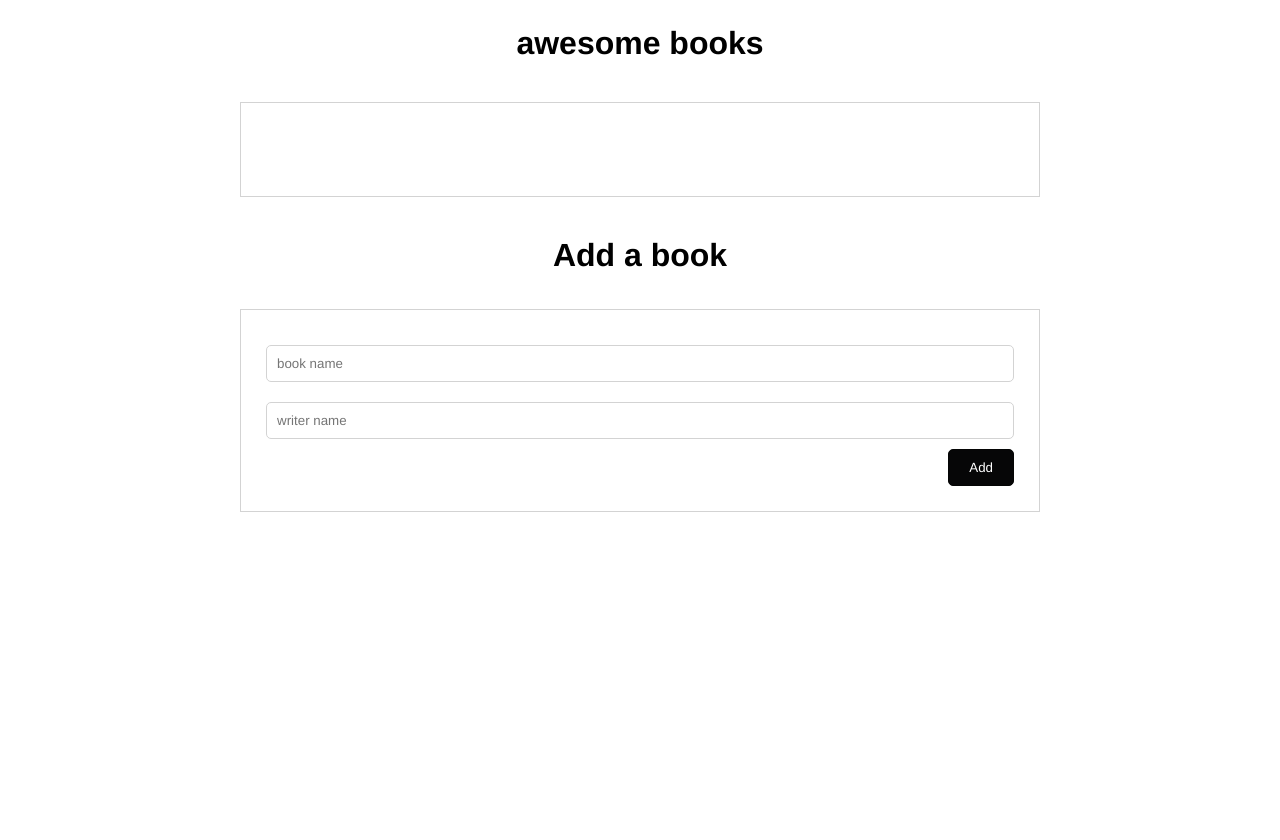
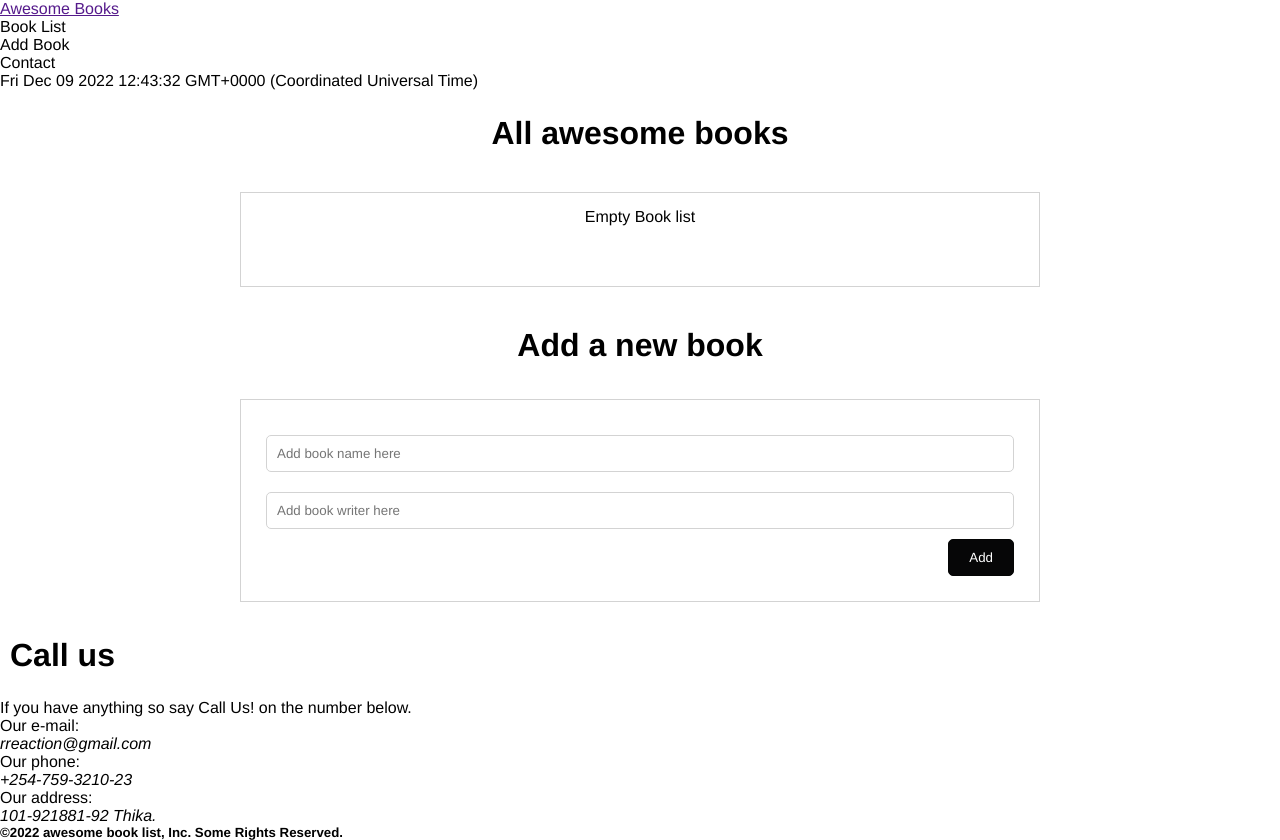
Before and after one commit to Ramaunspoken/awesome-Books, a website with bundled scripts: page index.html in a window 1280 px wide. Before the commit the page ends 800 px from the top, so only its background shows below. Built offline with nearby package versions, Linux system fonts and the light colour scheme.

Commit message:
Update index.html

```diff
--- a/index.html
+++ b/index.html
@@ -5,32 +5,55 @@
   <meta http-equiv="X-UA-Compatible" content="IE=edge">
   <meta name="viewport" content="width=device-width, initial-scale=1.0">
   <link rel="stylesheet" href="style.css">
+  <title>Awesome Books</title>
   <link rel="icon" type="image/x-icon" href="img/32306366.jpg">
-  <title>Awesome Books</title>
 </head>
 <body>
-  <main>
+  <header class="header">
+    <nav class="navbar">
+      <div class="brand"><a class="brand-logo" href="">Awesome Books</a></div>
+      <ul class="nav-item-group">
+        <li id="books" class="nav-item">Book List</li>
+        <li id="add-new-book" class="nav-item active">Add Book</li>
+        <li id="contact-us" class="nav-item">Contact</li>
+      </ul>
+    </nav>
+  </header>
+  <main class="main-container">
+    <div class="date-now"><span id="show-date"></span></div>
     <section class="books-section">
-      <h1 class="section-name">awesome books</h1>
+      <h1 class="section-name">All awesome books</h1>
       <ul class="books-list">
       </ul>
     </section>
-    <section class="put-book-section">
-      <h2 class="section-name">Add a book</h2>
+    <section class="put-book-section slide-in">
+      <h2 class="section-name">Add a new book</h2>
       <form id="put-book">
         <fieldset class="put-book-field">
           <div class="input-text">
-            <input type="text" name="name" id="name" placeholder="book name"/>
+            <input type="text" name="name" id="name" placeholder="Add book name here"/>
           </div>
           <div class="input-text">
-            <input type="text" name="writer" id="writer" placeholder="writer name"/>
+            <input type="text" name="writer" id="writer" placeholder="Add book writer here"/>
           </div>
           <button class="button-submit" type="submit">Add</button>
           <div class="error"></div>
         </fieldset>
       </form>
     </section>
+    <section class="contact-section">
+      <h2 class="section-name">Call us</h2>
+      <p class="contact-details">If you have anything so say Call Us! on the number below.</p>
+      <ul class="contact-item-group">
+        <li class="contact-item">Our e-mail: <address>rreaction@gmail.com</address></li>
+        <li class="contact-item">Our phone: <address>+254-759-3210-23</address></li>
+        <li class="contact-item">Our address: <address>101-921881-92 Thika.</address></li>
+      </ul>
+    </section>
   </main>
+  <footer class="footer">
+    <h5>©2022 awesome book list, Inc. Some Rights Reserved.</h5>
+  </footer>
   <script type="module" src="./script/Books.js"></script>
 </body>
 </html>
```
